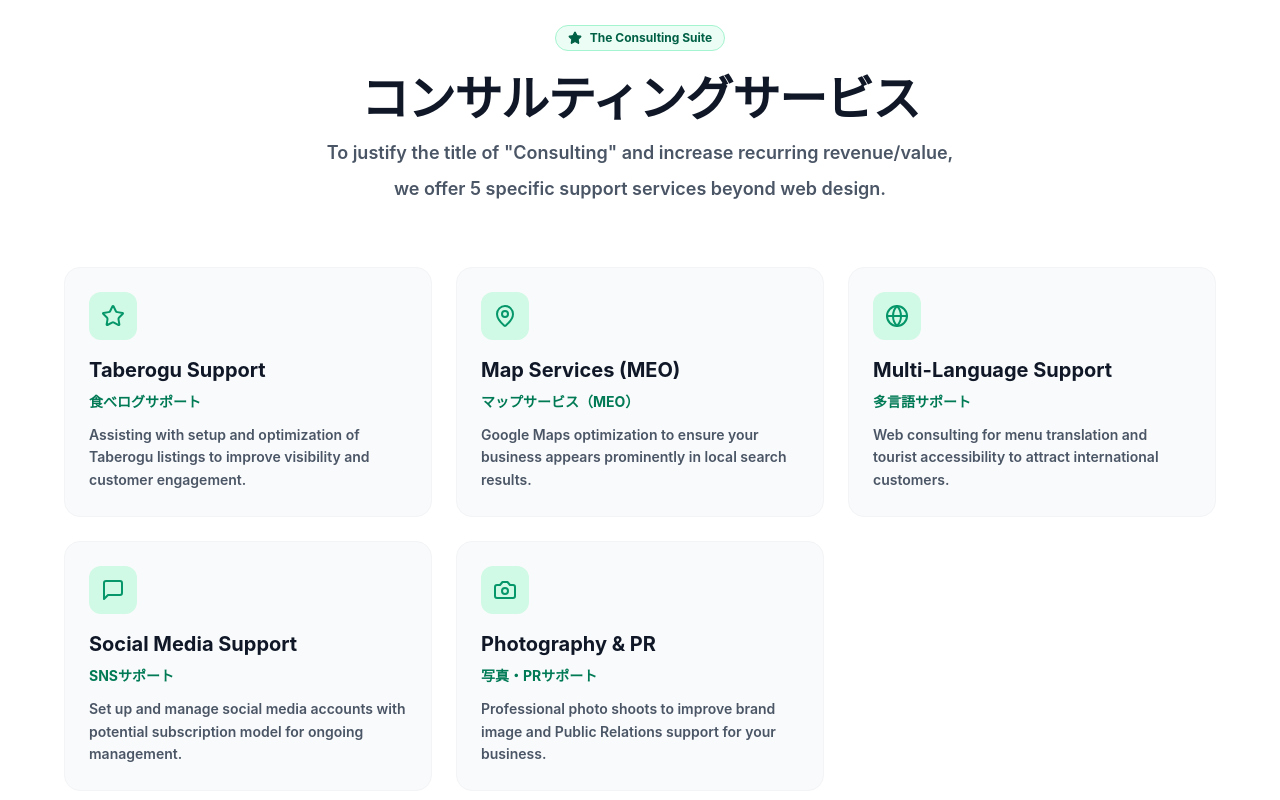
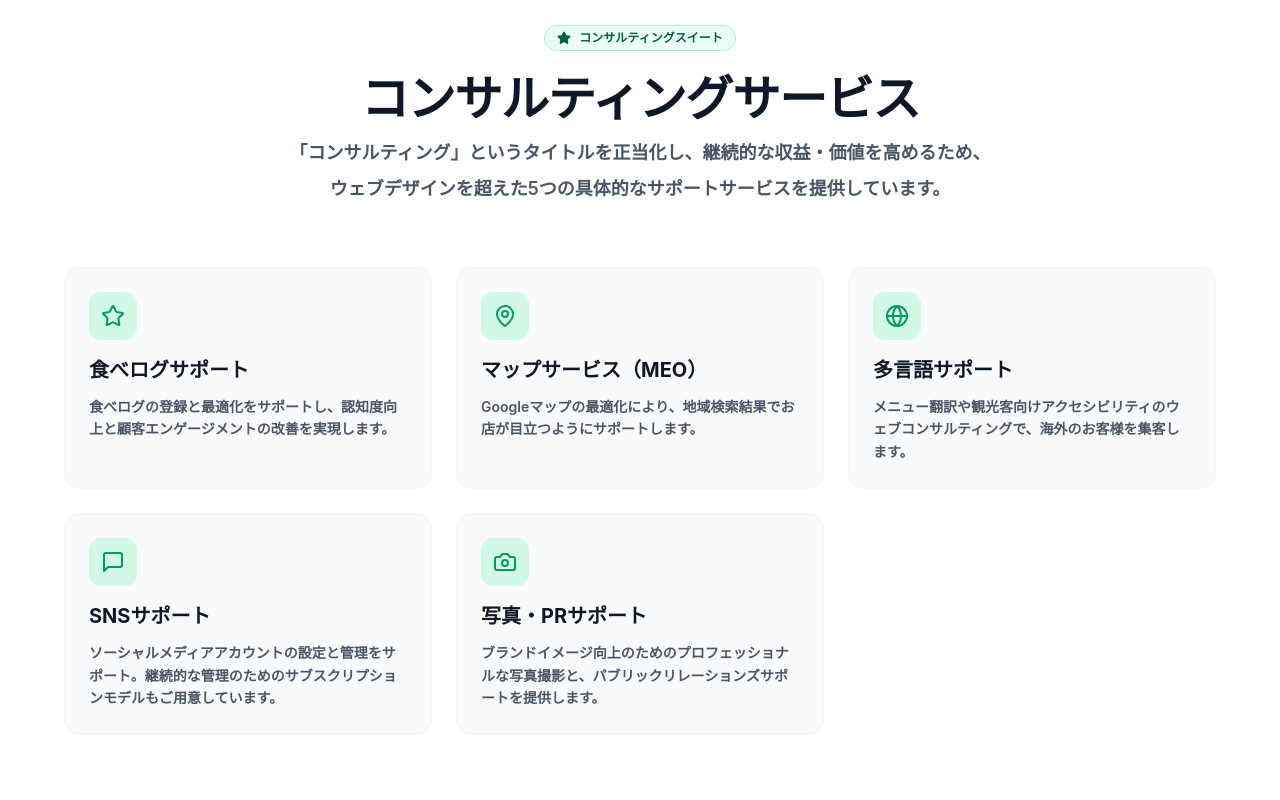
Before and after one commit to tokyowebsites/home, a React (Vite) app: page / in a window 1280 px wide. Shown: the part 3820-4620 px from the top of the page. Built offline with nearby package versions, Linux system fonts and the light colour scheme.

Commit message:
Fix hero section button overlap and revamp layout, convert Consulting Suite to all Japanese

```diff
--- a/src/app/components/ConsultingSuite.tsx
+++ b/src/app/components/ConsultingSuite.tsx
@@ -4,33 +4,28 @@ export function ConsultingSuite() {
   const services = [
     {
       icon: Star,
-      title: "Taberogu Support",
-      desc: "Assisting with setup and optimization of Taberogu listings to improve visibility and customer engagement.",
-      ja: "食べログサポート",
+      title: "食べログサポート",
+      desc: "食べログの登録と最適化をサポートし、認知度向上と顧客エンゲージメントの改善を実現します。",
     },
     {
       icon: MapPin,
-      title: "Map Services (MEO)",
-      desc: "Google Maps optimization to ensure your business appears prominently in local search results.",
-      ja: "マップサービス（MEO）",
+      title: "マップサービス（MEO）",
+      desc: "Googleマップの最適化により、地域検索結果でお店が目立つようにサポートします。",
     },
     {
       icon: Globe,
-      title: "Multi-Language Support",
-      desc: "Web consulting for menu translation and tourist accessibility to attract international customers.",
-      ja: "多言語サポート",
+      title: "多言語サポート",
+      desc: "メニュー翻訳や観光客向けアクセシビリティのウェブコンサルティングで、海外のお客様を集客します。",
     },
     {
       icon: MessageSquare,
-      title: "Social Media Support",
-      desc: "Set up and manage social media accounts with potential subscription model for ongoing management.",
-      ja: "SNSサポート",
+      title: "SNSサポート",
+      desc: "ソーシャルメディアアカウントの設定と管理をサポート。継続的な管理のためのサブスクリプションモデルもご用意しています。",
     },
     {
       icon: Camera,
-      title: "Photography & PR",
-      desc: "Professional photo shoots to improve brand image and Public Relations support for your business.",
-      ja: "写真・PRサポート",
+      title: "写真・PRサポート",
+      desc: "ブランドイメージ向上のためのプロフェッショナルな写真撮影と、パブリックリレーションズサポートを提供します。",
     },
   ];
 
@@ -40,16 +35,16 @@ export function ConsultingSuite() {
         <div className="text-center max-w-3xl mx-auto mb-16">
           <div className="inline-flex items-center gap-2 px-3 py-1 rounded-full bg-emerald-50 text-emerald-800 text-xs font-bold mb-6 border border-emerald-200">
             <Star size={14} className="fill-current" />
-            The Consulting Suite
+            コンサルティングスイート
           </div>
           <h2 className="text-4xl md:text-5xl font-bold tracking-tight text-gray-900 mb-4">
             コンサルティングサービス
           </h2>
           <p className="text-gray-600 text-lg mb-2">
-            To justify the title of "Consulting" and increase recurring revenue/value,
+            「コンサルティング」というタイトルを正当化し、継続的な収益・価値を高めるため、
           </p>
           <p className="text-gray-600 text-lg">
-            we offer 5 specific support services beyond web design.
+            ウェブデザインを超えた5つの具体的なサポートサービスを提供しています。
           </p>
         </div>
 
@@ -64,12 +59,9 @@ export function ConsultingSuite() {
                 <div className="w-12 h-12 rounded-xl bg-emerald-100 flex items-center justify-center mb-4">
                   <Icon className="w-6 h-6 text-[#059669]" />
                 </div>
-                <h3 className="text-xl font-bold text-gray-900 mb-2">
+                <h3 className="text-xl font-bold text-gray-900 mb-3">
                   {service.title}
                 </h3>
-                <div className="text-sm text-emerald-700 font-bold mb-3">
-                  {service.ja}
-                </div>
                 <p className="text-sm text-gray-600 leading-relaxed">
                   {service.desc}
                 </p>
--- a/src/app/components/Hero.tsx
+++ b/src/app/components/Hero.tsx
@@ -124,43 +124,44 @@ export function Hero() {
   );
 
   const ServiceView = () => (
-    <div className="h-full flex flex-col px-4 py-4 md:px-12 md:py-12 justify-center">
-      <div className="text-center mb-4 md:mb-8">
-        <h2 className="text-xl md:text-4xl font-extrabold text-gray-900 mb-2 md:mb-4">
+    <div className="h-full flex flex-col px-4 py-6 md:px-12 md:py-12 overflow-y-auto">
+      <div className="text-center mb-6 md:mb-10">
+        <h2 className="text-xl md:text-4xl font-extrabold text-gray-900 mb-3 md:mb-4">
           高品質なWebサイトを、<br/><span className="text-[#059669]">適正価格</span>で。
         </h2>
-        <p className="text-xs md:text-base text-gray-600 font-medium max-w-2xl mx-auto">
-          私たちは「立川ウェブサイト・コンサルティング」として、無駄なコストを徹底的に削減。<br/>
+        <p className="text-xs md:text-base text-gray-600 font-medium max-w-2xl mx-auto leading-relaxed">
+          私たちは「立川ウェブサイト・コンサルティング」として、無駄なコストを徹底的に削減。<br className="hidden md:block"/>
           大手の数分の一の価格で、成果の出るデジタルリニューアルを提供します。
         </p>
       </div>
 
-      <div className="grid md:grid-cols-2 gap-3 md:gap-6 max-w-4xl mx-auto w-full">
-        <div className="bg-emerald-50 border border-emerald-100 p-4 md:p-6 rounded-2xl flex flex-col justify-center h-full">
-          <Zap className="w-6 h-6 md:w-8 md:h-8 text-[#059669] mb-2 md:mb-3 shrink-0" />
-          <h3 className="font-bold text-gray-900 mb-1 md:mb-2 text-sm md:text-base shrink-0">中間マージンを完全カット</h3>
-          <p className="text-[10px] md:text-sm text-gray-600 leading-relaxed">
+      <div className="grid md:grid-cols-2 gap-4 md:gap-6 max-w-4xl mx-auto w-full mb-6 md:mb-8">
+        <div className="bg-emerald-50 border border-emerald-100 p-5 md:p-6 rounded-2xl flex flex-col">
+          <Zap className="w-6 h-6 md:w-8 md:h-8 text-[#059669] mb-3 shrink-0" />
+          <h3 className="font-bold text-gray-900 mb-2 text-sm md:text-base shrink-0">中間マージンを完全カット</h3>
+          <p className="text-xs md:text-sm text-gray-600 leading-relaxed">
             営業や広告のコストを排除し、クリエイター直結で制作。
             さらに最新AI活用で工数を大幅に圧縮し、高品質と低価格を両立しました。
           </p>
         </div>
-        <div className="bg-slate-50 border border-slate-100 p-4 md:p-6 rounded-2xl flex flex-col justify-center h-full">
-          <CheckCircle className="w-6 h-6 md:w-8 md:h-8 text-[#0f172a] mb-2 md:mb-3 shrink-0" />
-          <h3 className="font-bold text-gray-900 mb-1 md:mb-2 text-sm md:text-base shrink-0">実店舗に特化したノウハウ</h3>
-          <p className="text-[10px] md:text-sm text-gray-600 leading-relaxed">
+        <div className="bg-slate-50 border border-slate-100 p-5 md:p-6 rounded-2xl flex flex-col">
+          <CheckCircle className="w-6 h-6 md:w-8 md:h-8 text-[#0f172a] mb-3 shrink-0" />
+          <h3 className="font-bold text-gray-900 mb-2 text-sm md:text-base shrink-0">実店舗に特化したノウハウ</h3>
+          <p className="text-xs md:text-sm text-gray-600 leading-relaxed">
             「見られる」だけでなく「来店につながる」導線を設計。
             地域密着ビジネスの成功パターンを熟知したチームが担当します。
           </p>
         </div>
       </div>
 
-      <div className="mt-4 md:mt-8 text-center">
+      <div className="mt-auto pt-4 md:pt-6 text-center">
         <button
           onClick={() => {
              const plansSection = document.getElementById('plans');
              if(plansSection) plansSection.scrollIntoView({ behavior: 'smooth' });
           }}
-          className="inline-flex items-center gap-2 text-[#059669] font-bold hover:underline"
+          className="inline-flex items-center gap-2 px-6 py-3 bg-[#059669] text-white font-bold rounded-full hover:bg-emerald-600 transition-all shadow-lg shadow-emerald-200 hover:shadow-xl"
+          style={{ fontWeight: 700 }}
         >
           料金プランを見る <ArrowRight className="w-4 h-4" />
         </button>
```
Also changed, not shown: 6 other files (tests, documents, lock files or other folders).
